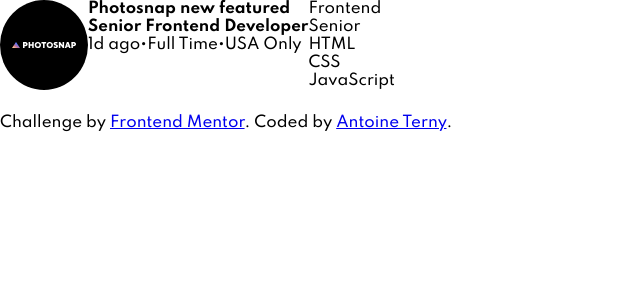
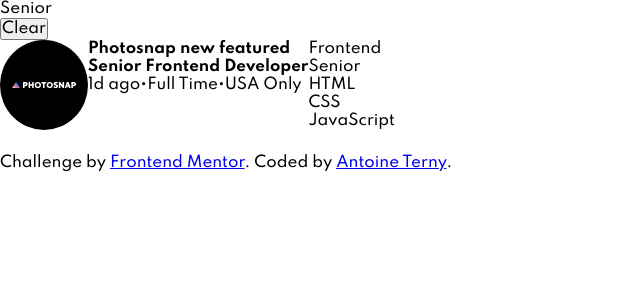
Before and after one commit to antoineterny/frontend-mentor-static-job-listing, a React (Create React App) app: page / in a window 1280 px wide. Both pictures are taken after a click on the element "Senior". Shown: the top 300 px of the page, without its empty margins (0-640 px from the left). Built offline with nearby package versions, Linux system fonts and the light colour scheme.

Commit message:
fonctionnel. reste le css

```diff
--- a/src/App.js
+++ b/src/App.js
@@ -1,23 +1,53 @@
-import React, { useState } from "react"
+import React, { useState, useEffect } from "react"
 import "./App.scss"
 import data from "./data.json"
-import Criteria from "./components/Criteria"
+import CriteriaBar from "./components/CriteriaBar"
 import JobDisplay from "./components/JobDisplay"
 
 function App() {
   const [jobs, setJobs] = useState(data)
-  const [crit, setCrit] = useState([])
+  const [criteria, setCriteria] = useState([])
+  const addCriterion = crit => {
+    let updatedCriteria = [...criteria]
+    updatedCriteria.forEach(c => {
+      if (c[0] === crit[0]) {
+        console.log(c[0], "===", crit[0])
+        updatedCriteria.splice(updatedCriteria.indexOf(c), 1)
+      }
+    })
+    updatedCriteria.push(crit)
+    setCriteria(updatedCriteria)
+  }
+  const removeCriterion = crit => {
+    setCriteria(criteria.filter(c => c !== crit))
+  }
+  const clearCriteria = () => setCriteria([])
+
+  useEffect(() => {
+    let filteredJobs = [...data]
+    filteredJobs.forEach(job => {
+      criteria.forEach(crit => {
+        filteredJobs = filteredJobs.filter(job => job[crit[0]].includes(crit[1]))
+      })
+    })
+    setJobs(filteredJobs)
+  }, [criteria])
+
   return (
     <div className="App">
-      <Criteria crit={crit} setCrit={setCrit} />
+      <CriteriaBar
+        criteria={criteria}
+        // addCriterion={addCriterion}
+        removeCriterion={removeCriterion}
+        clearCriteria={clearCriteria}
+      />
       {jobs.map(job => (
         <JobDisplay
           job={job}
           key={job.id}
           jobs={jobs}
           setJobs={setJobs}
-          crit={crit}
-          setCrit={setCrit}
+          addCriterion={addCriterion}
         />
       ))}
     </div>
--- a/src/components/Criteria.jsx
+++ /dev/null
@@ -1,15 +0,0 @@
-import React, { useState } from "react"
-
-const Criteria = ({ crit, setCrit }) => (
-  <div className="Criteria">
-    <div className="criteriatabs">
-      {crit.map(criterion => (
-        <div className="criteriatab" onClick={setCrit(crit.filter(x => x !== criterion))}>
-          {criterion}
-        </div>
-      ))}
-    </div>
-  </div>
-)
-
-export default Criteria
--- /dev/null
+++ b/src/components/CriteriaBar.jsx
@@ -0,0 +1,16 @@
+import React from "react"
+
+const CriteriaBar = ({ criteria, removeCriterion, clearCriteria }) => (
+  <div className="CriteriaBar">
+    <div className="criteriatabs">
+      {criteria.map(crit => (
+        <div className="criteriatab" key={crit} onClick={() => removeCriterion(crit)}>
+          {crit[1]}
+        </div>
+      ))}
+    </div>
+    {criteria.length > 0 && <button onClick={clearCriteria}>Clear</button>}
+  </div>
+)
+
+export default CriteriaBar
--- a/src/components/JobDisplay.jsx
+++ b/src/components/JobDisplay.jsx
@@ -1,7 +1,7 @@
 import React from "react"
 import "./JobDisplay.scss"
 
-const JobDisplay = ({ job, jobs, setJobs, crit, setCrit }) => (
+const JobDisplay = ({ job, jobs, setJobs, addCriterion }) => (
   <div className="JobDisplay" key={job.id}>
     <img src={job.logo} alt="" />
     <div className="description">
@@ -22,8 +22,8 @@
       <div
         className="tablet"
         onClick={() => {
-          setJobs(jobs.filter(j => j.role.includes(job.role)))
-          setCrit([...crit, job.role])
+          // setJobs(jobs.filter(j => j.role.includes(job.role)))
+          addCriterion(["role", job.role])
         }}
       >
         {job.role}
@@ -31,8 +31,8 @@
       <div
         className="tablet"
         onClick={() => {
-          setJobs(jobs.filter(j => j.level.includes(job.level)))
-          setCrit([...crit, job.level])
+          // setJobs(jobs.filter(j => j.level.includes(job.level)))
+          addCriterion(["level", job.level])
         }}
       >
         {job.level}
@@ -42,8 +42,8 @@
           key={job.id + lang}
           className="filter-tablet"
           onClick={() => {
-            setJobs(jobs.filter(j => j.languages.includes(lang)))
-            setCrit([...crit, lang])
+            // setJobs(jobs.filter(j => j.languages.includes(lang)))
+            addCriterion(["languages", lang])
           }}
         >
           {lang}
@@ -54,8 +54,8 @@
           key={job.id + tool}
           className="filter-tablet"
           onClick={() => {
-            setJobs(jobs.filter(j => j.tools.includes(tool)))
-            setCrit([...crit, tool])
+            // setJobs(jobs.filter(j => j.tools.includes(tool)))
+            addCriterion(["tools", tool])
           }}
         >
           {tool}
--- a/src/data.json
+++ b/src/data.json
@@ -66,7 +66,7 @@
     "new": false,
     "featured": false,
     "position": "Software Engineer",
-    "role": "FullStack",
+    "role": "Fullstack",
     "level": "Midweight",
     "postedAt": "1w ago",
     "contract": "Full Time",
```
Also changed, not shown: 1 other file (tests, documents, lock files or other folders).
